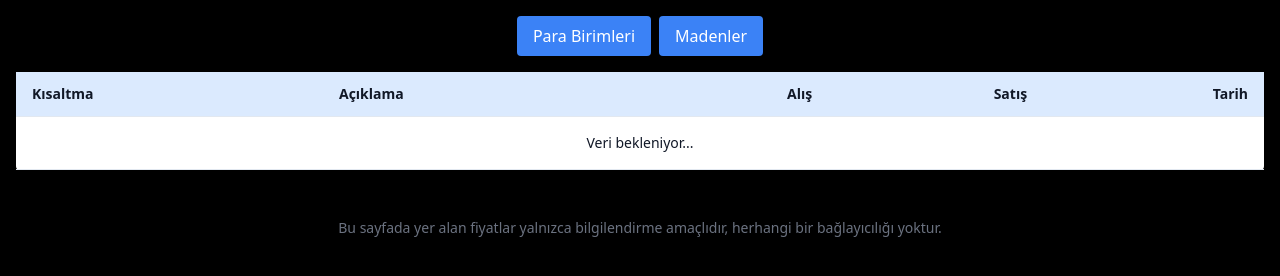
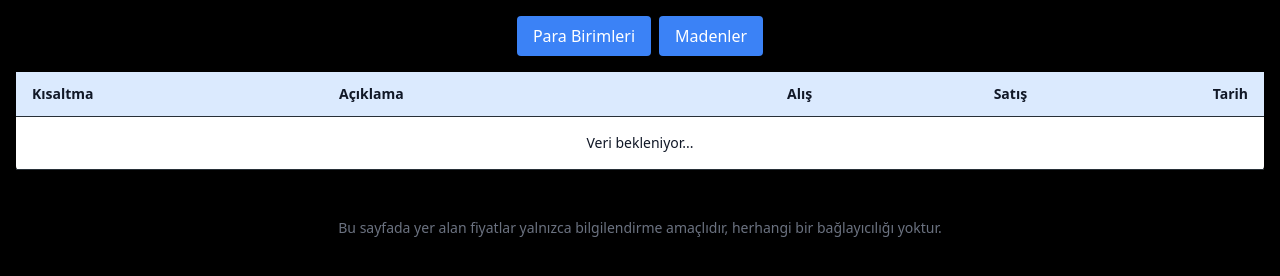
Before and after one commit to nasteknoloji/nasteknoloji.github.io, a plain HTML site: page index.html in a window 1280 px wide. Drawn offline with nearby package versions, Linux system fonts and the light colour scheme.

Commit message:
Update index.html

```diff
--- a/index.html
+++ b/index.html
@@ -13,7 +13,7 @@
     tbody tr:hover { background-color: #f1f5f9; }
     tbody tr:nth-child(even) { background-color: #f9fafb; }
     table { border-collapse: collapse; }
-    th, td { border-bottom: 1px solid #e2e8f0; }
+    th, td { border-bottom: 1px solid #283038; }
   </style>
 </head>
 <body class="bg-black text-gray-900">
```
